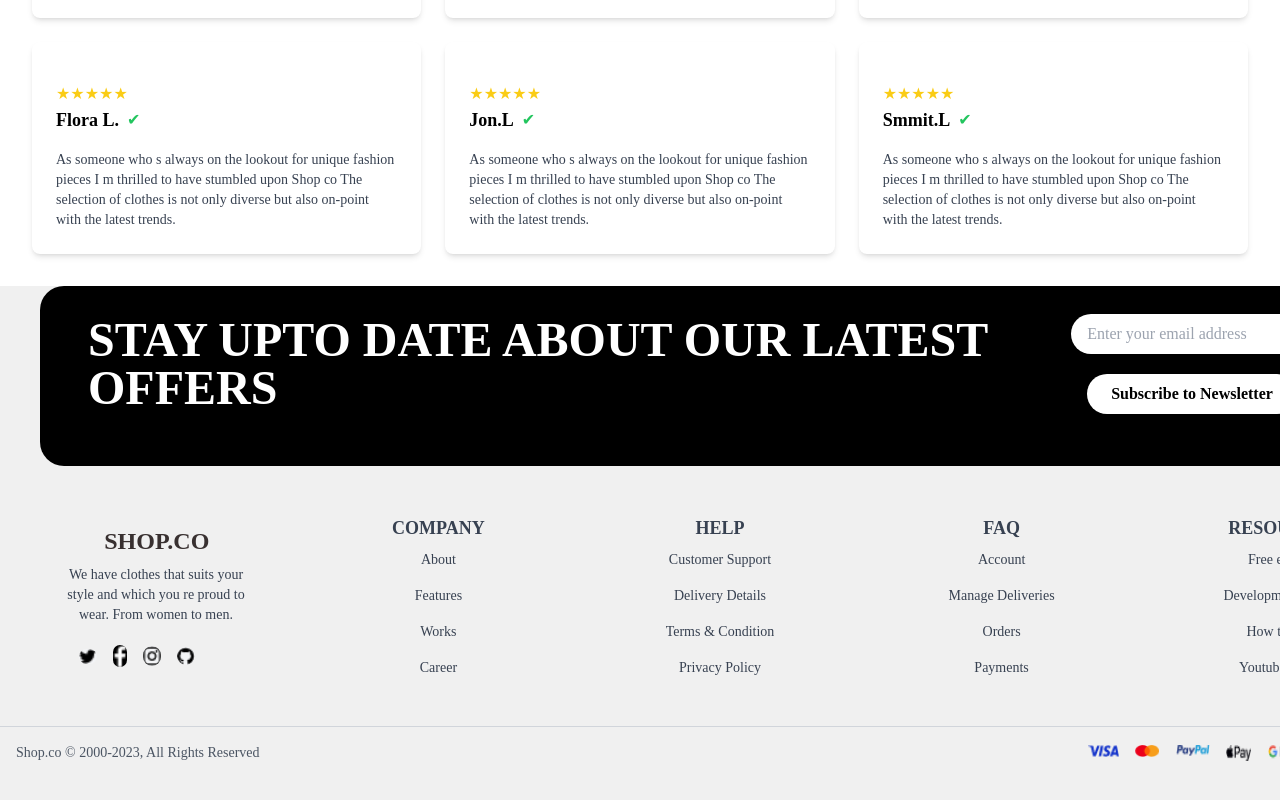
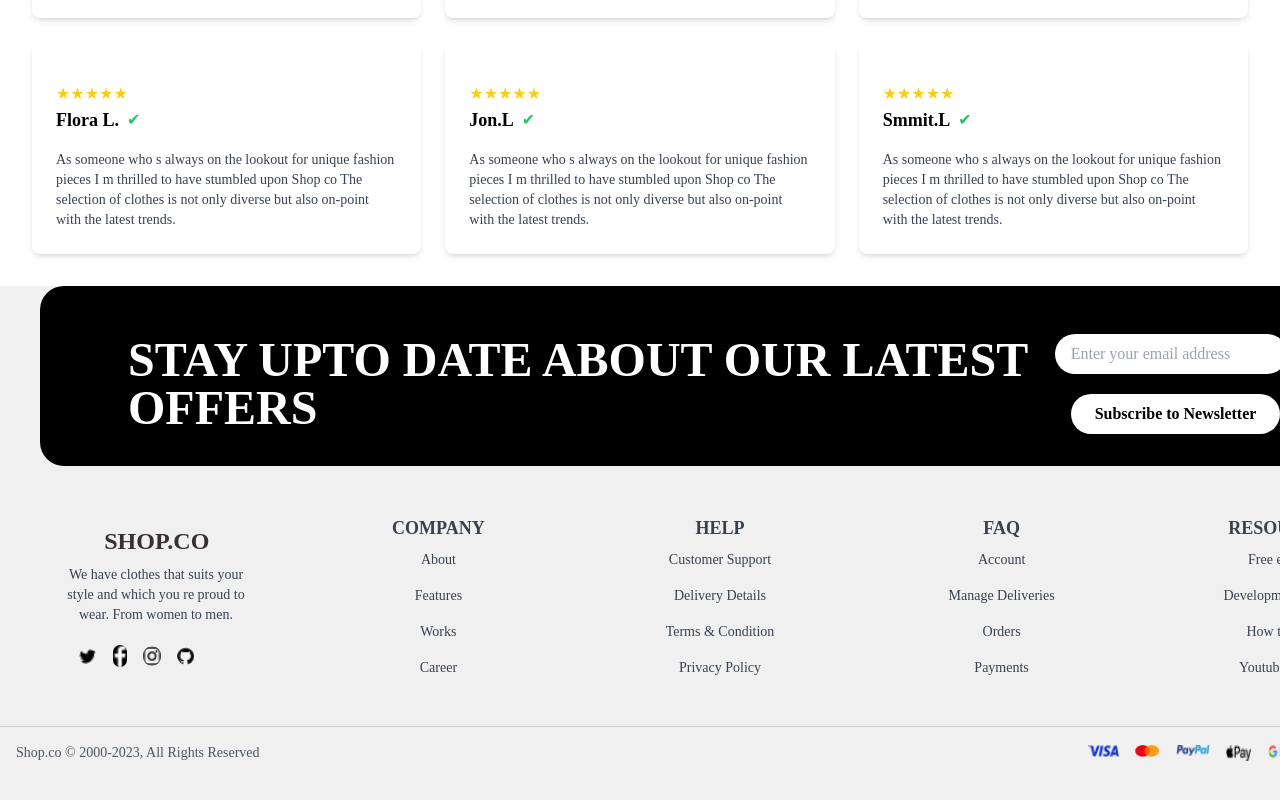
Before and after one commit to oofarhanafarhat/shop-coo, a Next.js app: page / in a window 1280 px wide. Shown: the part 3678-4478 px from the top of the page. Built offline with nearby package versions, Linux system fonts and the light colour scheme.

Commit message:
Update Footer.tsx

```diff
--- a/src/component/Footer.tsx
+++ b/src/component/Footer.tsx
@@ -4,7 +4,7 @@ export default function Footer() {
     return (
       <footer className=" w-full  min-h-screen lg:w-[1440px] lg:h-[450px]  lg:justify-center items-center bg-[#F0F0F0]">
         <div>
-          <div className=" w-full lg:w-[1340] lg:h-[180px]  bg-[#000000] text-[#FFFFFF]  justify center text-center md:text-left md:flex lg:items-center lg:justify-between items-center rounded-3xl mx-10 sm:pb-6 ">
+          <div className=" w-full lg:w-[1340] lg:h-[180px]  bg-[#000000] text-[#FFFFFF]  py-10 sm:py-10  px-10 sm:px-10 justify center text-center md:text-left md:flex lg:items-center lg:justify-between items-center rounded-3xl lg:mx-10 sm:pb-6 ">
             <h1 className="text-2xl md:text-3xl lg:text-5xl   font-extrabold rounded-3xl pl-12">
               STAY UPTO DATE ABOUT OUR LATEST OFFERS
             </h1>
```
